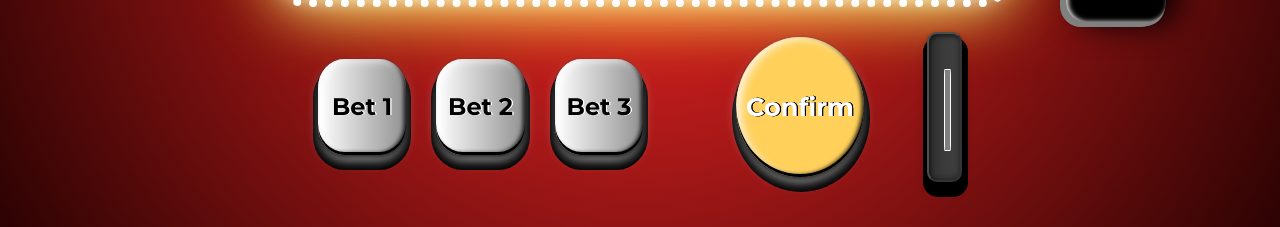
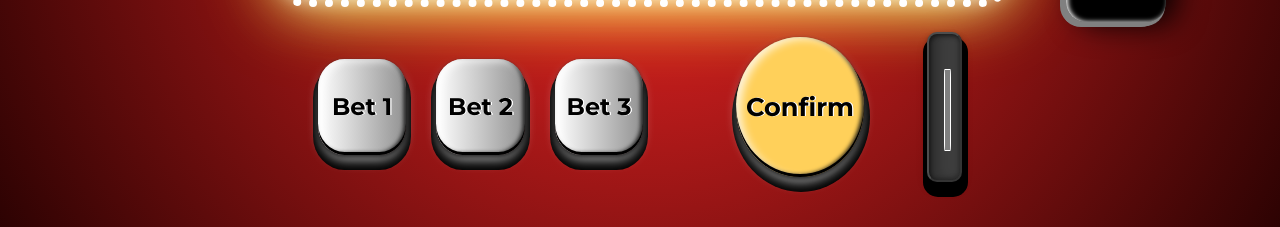
Before and after one commit to Divinitry/Project-1-Slot-Machine, a plain HTML site: page index.html in a window 1280 px wide. Shown: the part 556-783 px from the top of the page. Drawn offline with Linux system fonts and the light colour scheme.

Commit message:
Final completed project

```diff
--- a/css/styles.css
+++ b/css/styles.css
@@ -397,14 +397,14 @@ body {
     height: 70%;
     border-radius: 50%;
     border-style: none;
-    text-shadow: 1px 0 0 black, 1px 0 0 black, 1px 0 0 black, 1px 0 0 black;
+    text-shadow: 1px 0 0 rgb(255, 255, 255), 1px 0 0 rgb(255, 255, 255), 1px 0 0 rgb(255, 255, 255), 1px 0 0 rgb(255, 255, 255);
     box-shadow:
     0px 2px 4px rgba(0, 0, 0, 0.8),
     0px 7px 13px -3px rgba(255, 255, 255, 0.8),
     inset 0px -3px 0px rgb(0, 0, 0),
     inset 5px 2px 8px rgba(255, 255, 255, 0.8),
     inset -2px -2px 4px rgb(0, 0, 0);
-    color: white;
+    color: black;
     font-family: "Montserrat";
     font-size: 2vw;
     font-weight: bold;
```
